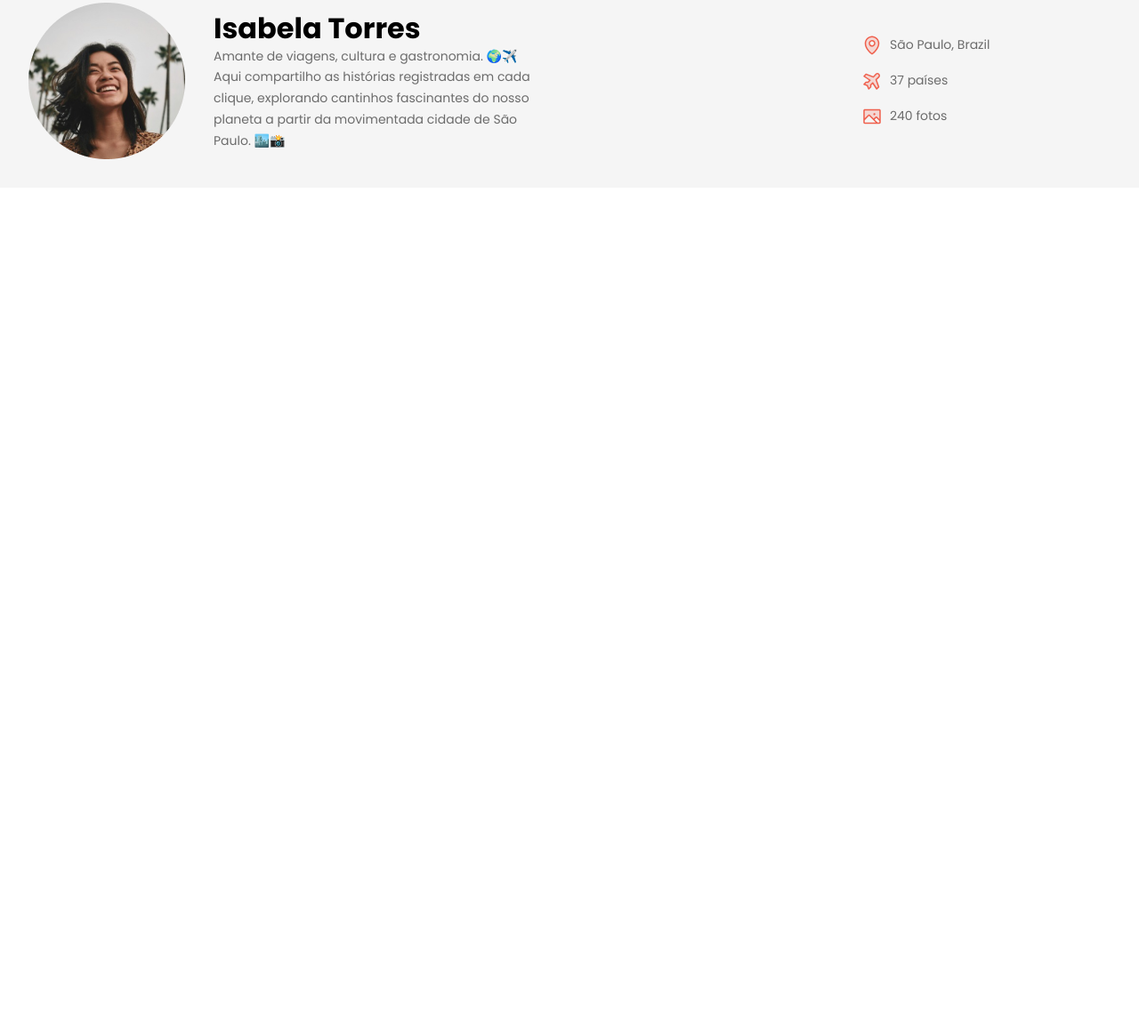
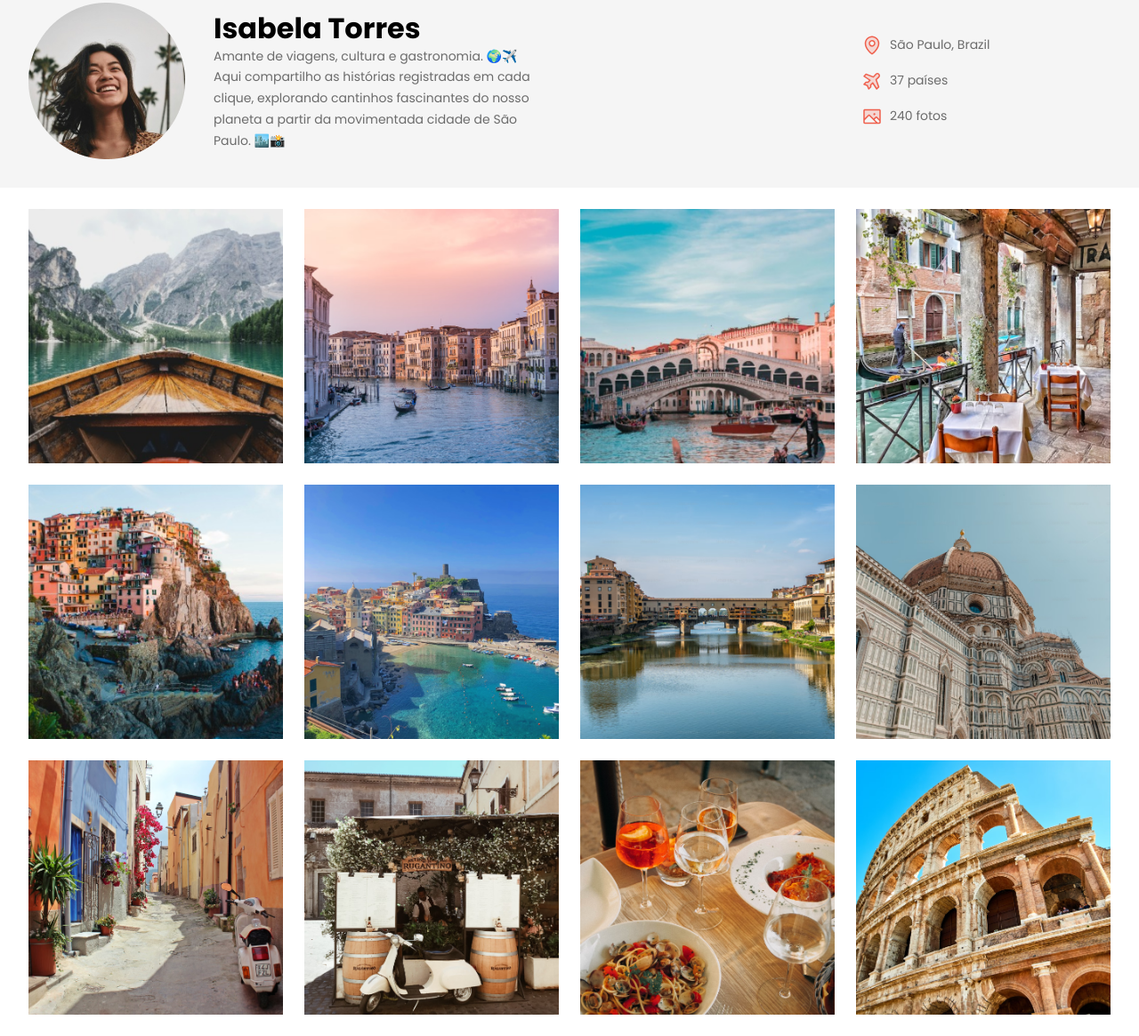
Before and after one commit to dudurfmaia/travelgram, a plain HTML site: page index.html in a window 1280 px wide. Shown: the part 125-1290 px from the top of the page at 89% size. Before the commit the page ends 800 px from the top, so only its background shows below. Drawn offline with Linux system fonts and the light colour scheme.

Commit message:
main gallery commit

```diff
--- a/index.html
+++ b/index.html
@@ -53,16 +53,22 @@
            </li>
          </ul>
         </header>
+  </div>
+   <main class="container">
+    <img src="./assets/Image 01.png" alt="...">
+    <img src="./assets/Image 02.png" alt="...">
+    <img src="./assets/Image 03.png" alt="...">
+    <img src="./assets/Image 04.png" alt="...">
+    <img src="./assets/Image 05.png" alt="...">
+    <img src="./assets/Image 06.png" alt="...">
+    <img src="./assets/Image 07.png" alt="...">
+    <img src="./assets/Image 08.png" alt="...">
+    <img src="./assets/Image 09.png" alt="...">
+    <img src="./assets/Image 10.png" alt="...">
+    <img src="./assets/Image 11.png" alt="...">
+    <img src="./assets/Image 12.png" alt="...">
 
-
-
-
-
-
-
-
-  </div>
-
+   </main>
 
 </body>
 </html>
--- a/styles/index.css
+++ b/styles/index.css
@@ -1,3 +1,4 @@
 @import url(./global.css);
 @import url(./nav.css);
 @import url(./header.css);
+@import url(./main.css);
--- /dev/null
+++ b/styles/main.css
@@ -0,0 +1,11 @@
+main img {
+  width: 286px;
+  height: 286px;
+  object-fit: cover;
+}
+main {
+  display: flex;
+  flex-wrap: wrap;
+  gap: 24px;
+  padding-block: 24px;
+}
```
